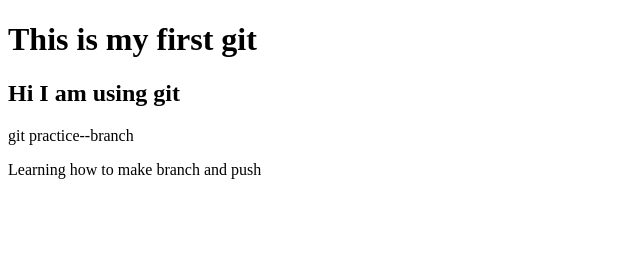
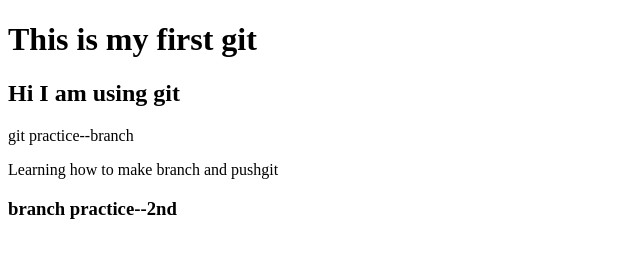
Before and after one commit to mdsaifulalambd/my-first-web, a plain HTML site: page index.html in a window 1280 px wide. Shown: the whole page, without its empty margins (0-640 px from the left). Drawn offline with Linux system fonts and the light colour scheme.

Commit message:
2nd code

```diff
--- a/index.html
+++ b/index.html
@@ -10,6 +10,7 @@
     <h2>Hi I am using git</h2>
 
     <p>git practice--branch</p>
-    <p>Learning how to make branch and push</p>
+    <p>Learning how to make branch and pushgit</p>
+    <h3>branch practice--2nd</h3>
 </body>
 </html>
```
